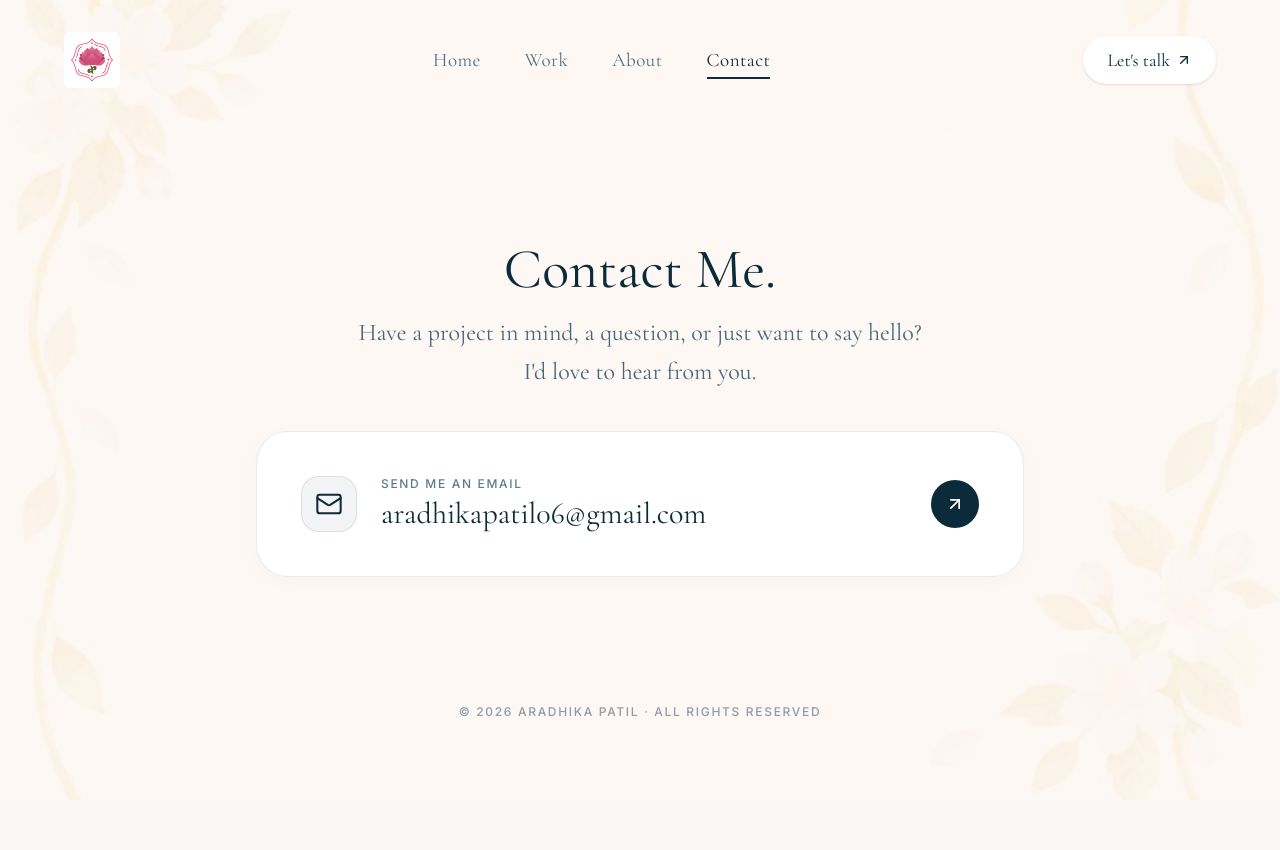
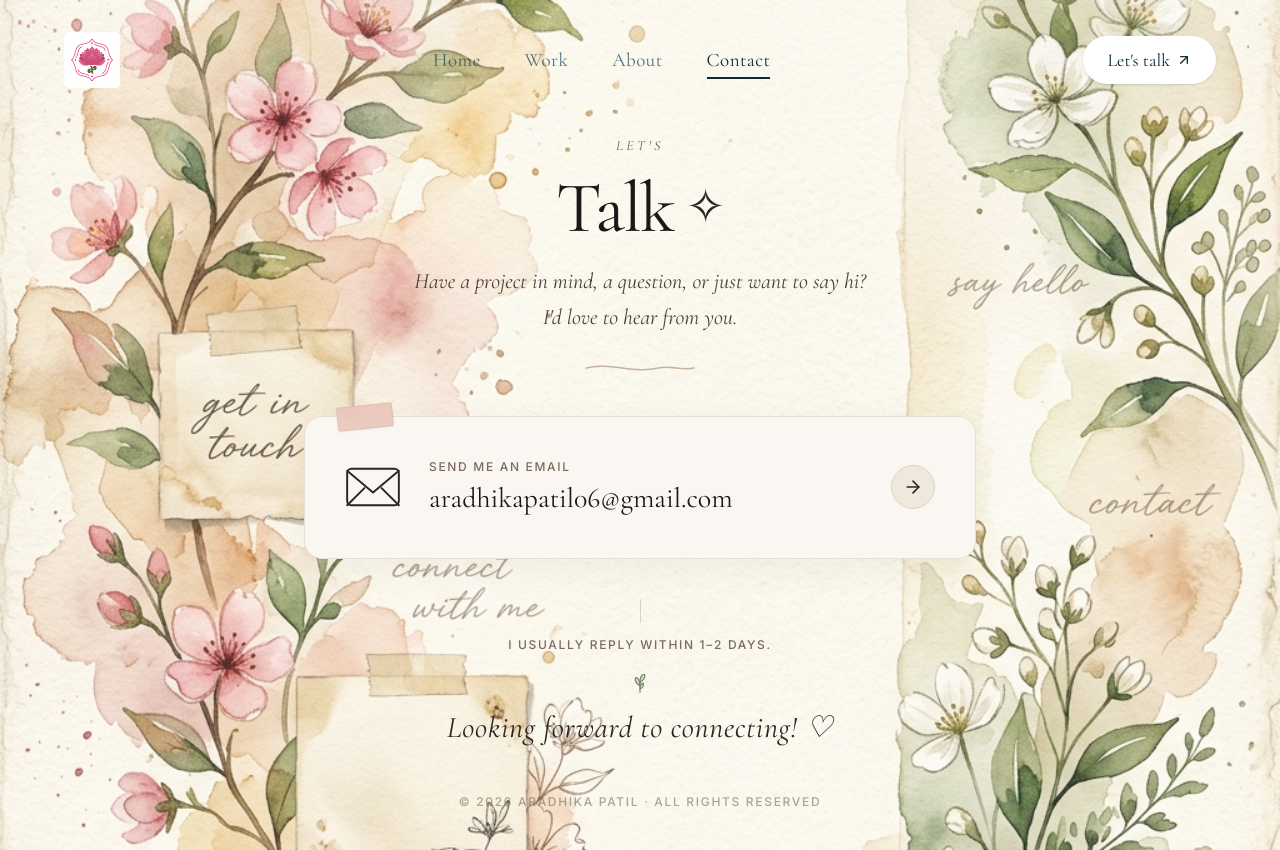
Before and after one commit to aradhikapatil838-crypto/Aradhika-Patil-portfolio, a React (Vite) app: page /contact in a window 1280 px wide. Before the commit the page ends 800 px from the top, so only its background shows below. Built offline with nearby package versions, Linux system fonts and the light colour scheme; a web font is replaced by a local one.

Commit message:
Update Contact section to match exact reference design with watercolor botanical artwork and torn paper email card CTA

```diff
--- a/src/pages/Contact.jsx
+++ b/src/pages/Contact.jsx
@@ -1,54 +1,117 @@
 import Header from '../components/Header';
-import { Mail, ArrowUpRight } from 'lucide-react';
+import { ArrowRight } from 'lucide-react';
 
 export default function Contact() {
   return (
-    <div className="min-h-screen bg-transparent pt-28 sm:pt-36 pb-16 px-6 sm:px-10 lg:px-12 flex flex-col justify-between relative overflow-hidden">
+    <div className="min-h-screen w-full bg-[#FAF6F0] relative overflow-hidden flex flex-col justify-between pt-24 sm:pt-28 pb-10">
+      {/* Background Watercolor Artwork */}
+      <div className="absolute inset-0 w-full h-full pointer-events-none select-none z-0">
+        <img
+          src="/contact-bg-art.png"
+          alt="Contact Section Botanical Background"
+          className="w-full h-full object-cover object-center opacity-85"
+        />
+      </div>
+
       <Header />
 
-      <main className="max-w-4xl mx-auto w-full text-center space-y-8 sm:space-y-10 my-auto relative z-10">
-        {/* Contact Me Section Header */}
-        <div className="space-y-3">
-          <h1 className="heading-editorial-section text-[#0C2B3A]">
-            Contact Me<span className="text-[#0C2B3A]">.</span>
+      {/* Main Content Area */}
+      <main className="max-w-4xl w-full mx-auto px-6 sm:px-10 relative z-10 text-center my-auto pt-6 pb-8 space-y-6 sm:space-y-8">
+
+        {/* 1. Header Title & Subtitle */}
+        <div className="space-y-3 sm:space-y-4">
+          <span className="font-serif-editorial text-xs sm:text-sm tracking-[0.25em] text-[#6B5A4B] uppercase italic block font-light">
+            LET'S
+          </span>
+
+          <h1 className="font-serif-editorial text-5xl sm:text-6xl md:text-7xl font-normal text-[#1B1917] tracking-tight flex items-center justify-center gap-2 sm:gap-3">
+            <span>Talk</span>
+            <span className="text-3xl sm:text-4xl md:text-5xl font-light text-[#2C2623] select-none">✧</span>
           </h1>
-          <p className="font-serif-editorial text-xl sm:text-2xl text-[#164359]/80 font-normal max-w-xl mx-auto leading-relaxed">
-            Have a project in mind, a question, or just want to say hello? I'd love to hear from you.
+
+          <p className="font-serif-editorial text-lg sm:text-xl md:text-[22px] italic text-[#4A4238] font-normal leading-relaxed max-w-lg sm:max-w-xl mx-auto pt-1">
+            Have a project in mind, a question, or just want to say hi?
+            <br className="hidden sm:inline" /> I'd love to hear from you.
           </p>
+
+          {/* Small Organic Wave Flourish Divider */}
+          <div className="pt-2 flex justify-center">
+            <svg viewBox="0 0 120 16" className="w-28 sm:w-32 h-4 text-[#C4B29E]" fill="none" stroke="currentColor" strokeWidth="1.5" strokeLinecap="round">
+              <path d="M 6,8 C 30,2 54,14 78,8 C 90,5 102,11 114,8" />
+            </svg>
+          </div>
         </div>
 
-        {/* Paper-Style Email Card CTA (Entire Card Clickable) */}
+        {/* 2. Torn-Paper Email Card CTA */}
+        <div className="max-w-2xl mx-auto w-full pt-2">
           <a
             href="mailto:aradhikapatil06@gmail.com"
-          className="group flex flex-col sm:flex-row items-start sm:items-center justify-between gap-6 w-full max-w-3xl mx-auto bg-white/95 rounded-3xl sm:rounded-[32px] border border-stone-200/80 shadow-[0_4px_24px_rgba(0,0,0,0.025)] hover:shadow-md hover:-translate-y-1 active:scale-[0.995] transition-all duration-300 ease-out cursor-pointer p-7 sm:p-9 md:p-11 text-left relative overflow-hidden"
+            className="group relative flex flex-col sm:flex-row items-center justify-between gap-5 sm:gap-8 w-full bg-[#FAF7F2] rounded-2xl border border-[#E8E0D2] shadow-[0_10px_35px_rgba(60,50,40,0.06)] hover:shadow-xl hover:-translate-y-1.5 active:scale-[0.995] transition-all duration-300 ease-out cursor-pointer p-7 sm:p-9 md:p-10 text-left overflow-visible"
           >
-          <div className="flex items-center gap-5 sm:gap-6">
-            {/* Envelope Icon */}
-            <div className="w-12 h-12 sm:w-14 sm:h-14 rounded-2xl bg-[#0C2B3A]/5 border border-[#0C2B3A]/10 flex items-center justify-center text-[#0C2B3A] shrink-0">
-              <Mail className="w-6 h-6 sm:w-7 sm:h-7 stroke-[1.75]" />
+            {/* Top-Left Peach Washi Tape Accent */}
+            <div className="absolute -top-3 left-6 sm:left-8 w-12 sm:w-14 h-6 bg-[#E8C4B8]/85 backdrop-blur-xs border border-[#D8AB9C]/40 shadow-xs transform -rotate-6 rounded-xs pointer-events-none" />
+
+            <div className="flex items-center gap-5 sm:gap-7 w-full sm:w-auto">
+              {/* Hand-Drawn Style Envelope Icon */}
+              <div className="w-12 h-10 sm:w-14 sm:h-11 shrink-0 flex items-center justify-center text-[#2C2623]">
+                <svg viewBox="0 0 52 38" className="w-full h-full" fill="none" stroke="currentColor" strokeWidth="1.8" strokeLinecap="round" strokeLinejoin="round">
+                  <rect x="2" y="2" width="48" height="34" rx="4" />
+                  <path d="M 2 4 L 26 24 L 50 4" />
+                  <path d="M 2 36 L 18 20" />
+                  <path d="M 50 36 L 34 20" />
+                </svg>
               </div>
 
-            {/* Text Info */}
+              {/* Text Information */}
               <div className="space-y-1">
-              <span className="label-editorial text-xs sm:text-[13px] tracking-[0.14em] text-[#164359]/70 block">
+                <span className="label-editorial text-[10px] sm:text-[11px] tracking-[0.22em] text-[#7A6B5D] block uppercase font-medium">
                   SEND ME AN EMAIL
                 </span>
-              <span className="font-serif-editorial text-xl sm:text-2xl md:text-3xl text-[#0C2B3A] group-hover:text-[#164359] transition-colors duration-200 font-normal block break-all sm:break-normal">
+                <span className="font-serif-editorial text-xl sm:text-2xl md:text-[28px] font-normal text-[#1B1917] group-hover:text-[#4A3E33] transition-colors duration-200 block break-all sm:break-normal">
                   aradhikapatil06@gmail.com
                 </span>
               </div>
             </div>
 
-          {/* Arrow Button */}
-          <div className="w-11 h-11 sm:w-12 sm:h-12 rounded-full bg-[#0C2B3A] text-white flex items-center justify-center group-hover:bg-[#164359] transition-colors duration-200 shrink-0 self-end sm:self-center">
-            <ArrowUpRight className="w-5 h-5 group-hover:translate-x-1 group-hover:-translate-y-0.5 transition-transform duration-300" />
+            {/* Circular Nude Arrow Button */}
+            <div className="w-10 h-10 sm:w-11 sm:h-11 rounded-full bg-[#EFE9DD] border border-[#DDD5C5] text-[#2C2623] flex items-center justify-center shrink-0 group-hover:bg-[#E5DDD0] transition-colors duration-200 self-end sm:self-center">
+              <ArrowRight className="w-4 h-4 sm:w-5 sm:h-5 group-hover:translate-x-1 transition-transform duration-300" />
             </div>
           </a>
+        </div>
+
+        {/* 3. Below Card Details */}
+        <div className="space-y-3 pt-2">
+          {/* Vertical Line Segment */}
+          <div className="w-[1px] h-6 bg-[#CFC4B2] mx-auto opacity-70" />
+
+          {/* Reply Time */}
+          <p className="label-editorial text-[10px] sm:text-[11px] tracking-[0.24em] text-[#7A6B5D] uppercase font-medium">
+            I USUALLY REPLY WITHIN 1–2 DAYS.
+          </p>
+
+          {/* Small Organic 3-Leaf Stem Icon */}
+          <div className="pt-2 pb-1 flex justify-center">
+            <svg viewBox="0 0 24 24" className="w-5 h-5 text-[#7A8A6D]" fill="none" stroke="currentColor" strokeWidth="1.5" strokeLinecap="round" strokeLinejoin="round">
+              <path d="M12 22V10" />
+              <path d="M12 14C8 12 5 8 7 4C11 5 12 9 12 14Z" fill="#8C9B7E" fillOpacity="0.3" />
+              <path d="M12 10C16 8 19 4 17 0C13 1 12 5 12 10Z" fill="#8C9B7E" fillOpacity="0.3" />
+              <path d="M12 18C15 17 17 14 16 11C13 12 12 15 12 18Z" fill="#8C9B7E" fillOpacity="0.25" />
+            </svg>
+          </div>
+
+          {/* Cursive Handwritten Sign-off */}
+          <p className="font-serif-editorial italic text-2xl sm:text-3xl text-[#2C2623] font-normal tracking-wide">
+            Looking forward to connecting! ♡
+          </p>
+        </div>
+
       </main>
 
-      <footer className="w-full max-w-4xl mx-auto text-center pt-8 pb-4 relative z-10">
-        <p className="label-editorial text-xs text-[#164359]/50">
-          © {new Date().getFullYear()} Aradhika Patil · All rights reserved
+      {/* Footer */}
+      <footer className="w-full max-w-4xl mx-auto text-center relative z-10 pt-4">
+        <p className="label-editorial text-[10px] sm:text-xs text-[#7A6B5D]/60 tracking-[0.16em]">
+          © {new Date().getFullYear()} ARADHIKA PATIL · ALL RIGHTS RESERVED
         </p>
       </footer>
     </div>
```
Also changed, not shown: public/contact-bg-art.png (added). Lines whose indentation alone changed are shown as unchanged.
